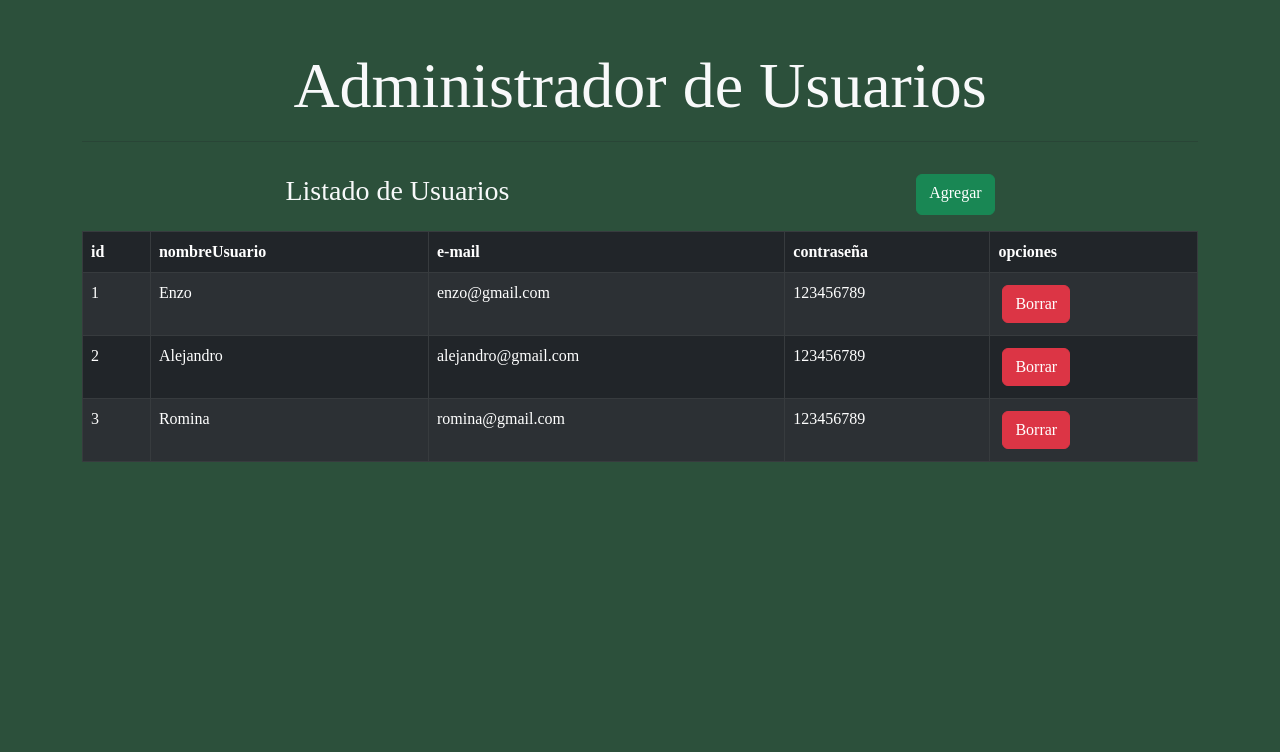
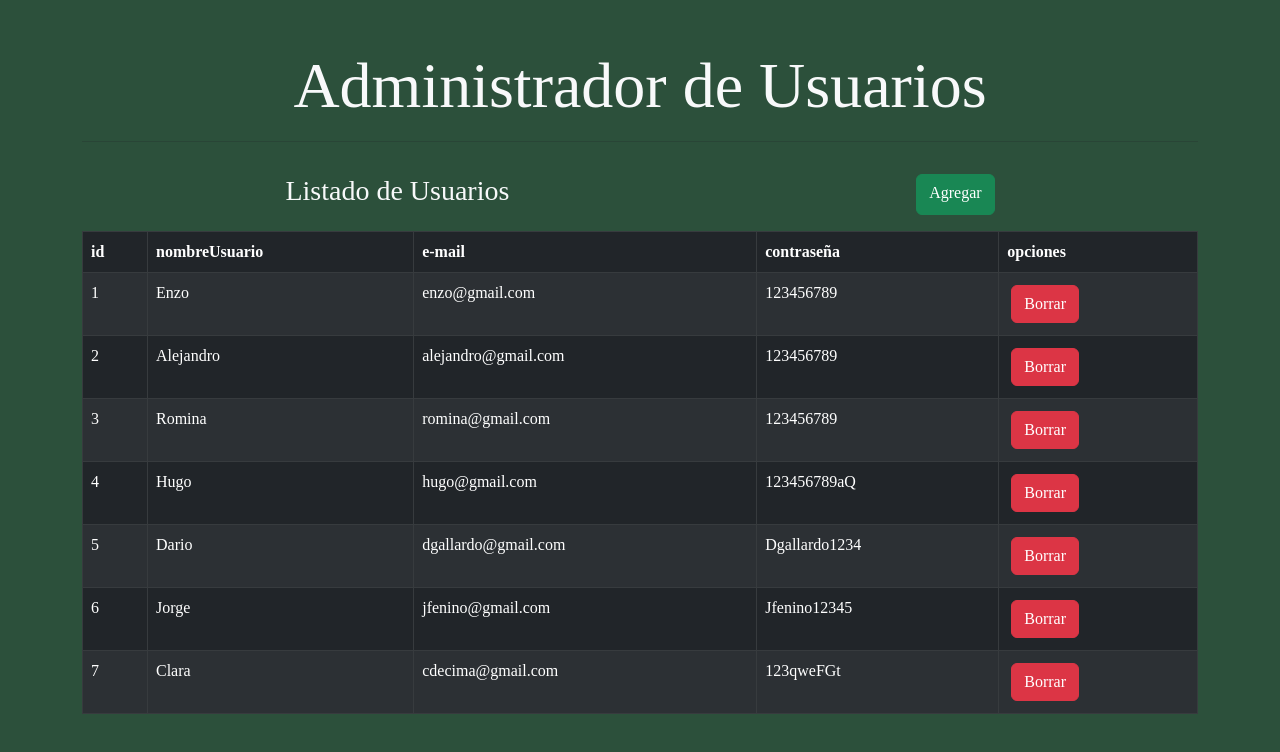
Before and after one commit to gonzalogg94/restaurantFront, a React (Create React App) app: page /adminUsuarios in a window 1280 px wide. Shown: the top 752 px of the page. Built offline with nearby package versions, Linux system fonts and the light colour scheme; data requests are answered from the project's data file; a web font is replaced by a local one.

Commit message:
se agregar el pedido POST para crear usuarios y se redirecciona al menu

```diff
--- a/db.json
+++ b/db.json
@@ -1,23 +1,46 @@
 {
-    "usuarios":[
+  "usuarios": [
     {
-            "nombreUsuario":"Enzo",
-            "email":"enzo@gmail.com",
-            "contrasena":"123456789",
-            "id":1
+      "nombreUsuario": "Enzo",
+      "email": "enzo@gmail.com",
+      "contrasena": "123456789",
+      "id": 1
     },
     {
-            "nombreUsuario":"Alejandro",
-            "email":"alejandro@gmail.com",
-            "contrasena":"123456789",
-            "id":2
+      "nombreUsuario": "Alejandro",
+      "email": "alejandro@gmail.com",
+      "contrasena": "123456789",
+      "id": 2
     },
     {
-            "nombreUsuario":"Romina",
-            "email":"romina@gmail.com",
-            "contrasena":"123456789",
-            "id":3
+      "nombreUsuario": "Romina",
+      "email": "romina@gmail.com",
+      "contrasena": "123456789",
+      "id": 3
+    },
+    {
+      "email": "hugo@gmail.com",
+      "nombreUsuario": "Hugo",
+      "contrasena": "123456789aQ",
+      "id": 4
+    },
+    {
+      "nombreUsuario": "Dario",
+      "email": "dgallardo@gmail.com",
+      "contrasena": "Dgallardo1234",
+      "id": 5
+    },
+    {
+      "nombreUsuario": "Jorge",
+      "email": "jfenino@gmail.com",
+      "contrasena": "Jfenino12345",
+      "id": 6
+    },
+    {
+      "nombreUsuario": "Clara",
+      "email": "cdecima@gmail.com",
+      "contrasena": "123qweFGt",
+      "id": 7
     }
   ]
-
 }
--- a/src/components/helpers/queries.js
+++ b/src/components/helpers/queries.js
@@ -12,3 +12,18 @@ export const consultarUsersAPI = async ()=>{
         console.log(error);
     }
 }
+
+export const crearUserAPI = async (usuario)=>{
+    try {
+        const respuesta = await fetch (URL,{
+            method: "POST",
+            headers:{
+                "Content-Type":"application/json"
+            },
+            body: JSON.stringify(usuario)
+        });
+        return respuesta;
+    } catch (error) {
+        console.log(error);
+    }
+}
--- a/src/components/views/Registro.jsx
+++ b/src/components/views/Registro.jsx
@@ -2,21 +2,46 @@ import { Container } from "react-bootstrap";
 import Form from "react-bootstrap/Form";
 import Button from "react-bootstrap/Button";
 import { useForm } from "react-hook-form";
+import { crearUserAPI } from "../helpers/queries";
+import { useNavigate } from "react-router-dom";
+import Swal from "sweetalert2";
 
 const Registro = () => {
+
   const {
     register,
     handleSubmit,
     formState: { errors },
+    reset,
   } = useForm({
     defaultValues: {
-      usuario: "",
+      nombreUsuario: "",
       email: "",
       contrasena: "",
     },
   });
+
+  const navegacion = useNavigate()
+
   const onSubmit = (datos) => {
+    //datos validados
     console.log(datos);
+    crearUserAPI(datos).then((respuesta) => {
+      if (respuesta.status === 201) {
+        //se crea el producto
+        Swal.fire(
+          "Producto creado",
+          "El producto fue creado correctamente",
+          "success"
+        );
+        reset();
+        //redireccionamiento
+        navegacion('/menu');
+      } else {
+        //mostrar mensaje de error al usuario
+        Swal.fire("Ocurrio un error", "Vuelva a intentarlo más tarde", "error");
+      }
+    });
     console.log("desde nuestra funcion submit");
   };
 
@@ -34,7 +59,7 @@ const Registro = () => {
               <Form.Control
                 type="text"
                 placeholder="Nombre y Apellido"
-                {...register("usuario", {
+                {...register("nombreUsuario", {
                   required: "Este dato es obligatorio",
                   minLength: {
                     value: 2,
@@ -47,7 +72,7 @@ const Registro = () => {
                 })}
               />
               <Form.Text className="text-warning">
-                {errors.usuario?.message}
+                {errors.nombreUsuario?.message}
               </Form.Text>
             </Form.Group>
 
@@ -56,9 +81,6 @@ const Registro = () => {
               <Form.Control
                 type="email"
                 placeholder="nombre@ejemplo.com"
-                // required
-                // minLength={10}
-                // maxLength={100}
                 {...register("email", {
                   required: "Este dato es obligatorio",
                   minLength: {
@@ -82,10 +104,7 @@ const Registro = () => {
               <Form.Control
                 type="password"
                 placeholder="Password"
-                // required
-                // min={8}
-                // max={30}
-                {...register("pass", {
+                {...register("contrasena", {
                   required: "Este valor es obligatorio",
                   minLength: {
                     value: 8,
@@ -103,7 +122,7 @@ const Registro = () => {
                 })}
               />
               <Form.Text className="text-warning">
-                {errors.pass?.message}
+                {errors.contrasena?.message}
               </Form.Text>
             </Form.Group>
 
```
Lines whose indentation alone changed are shown as unchanged.
